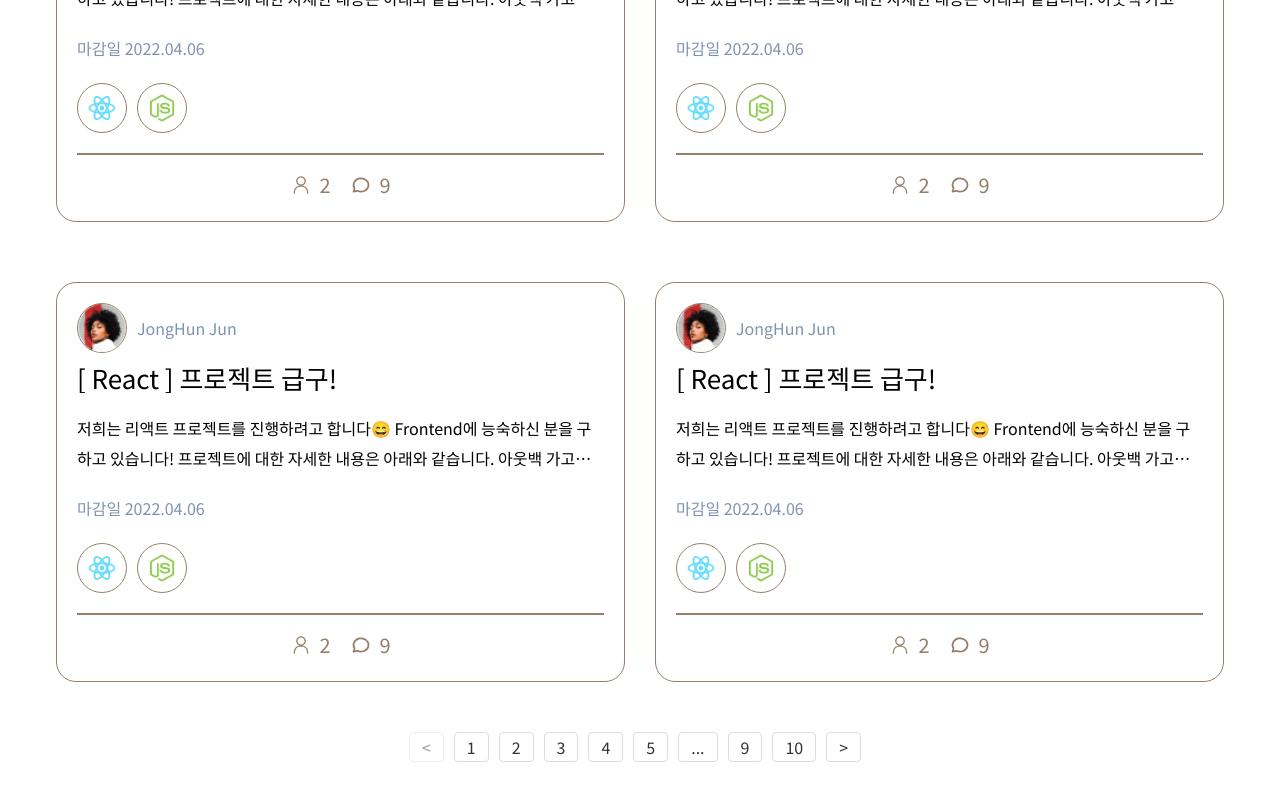
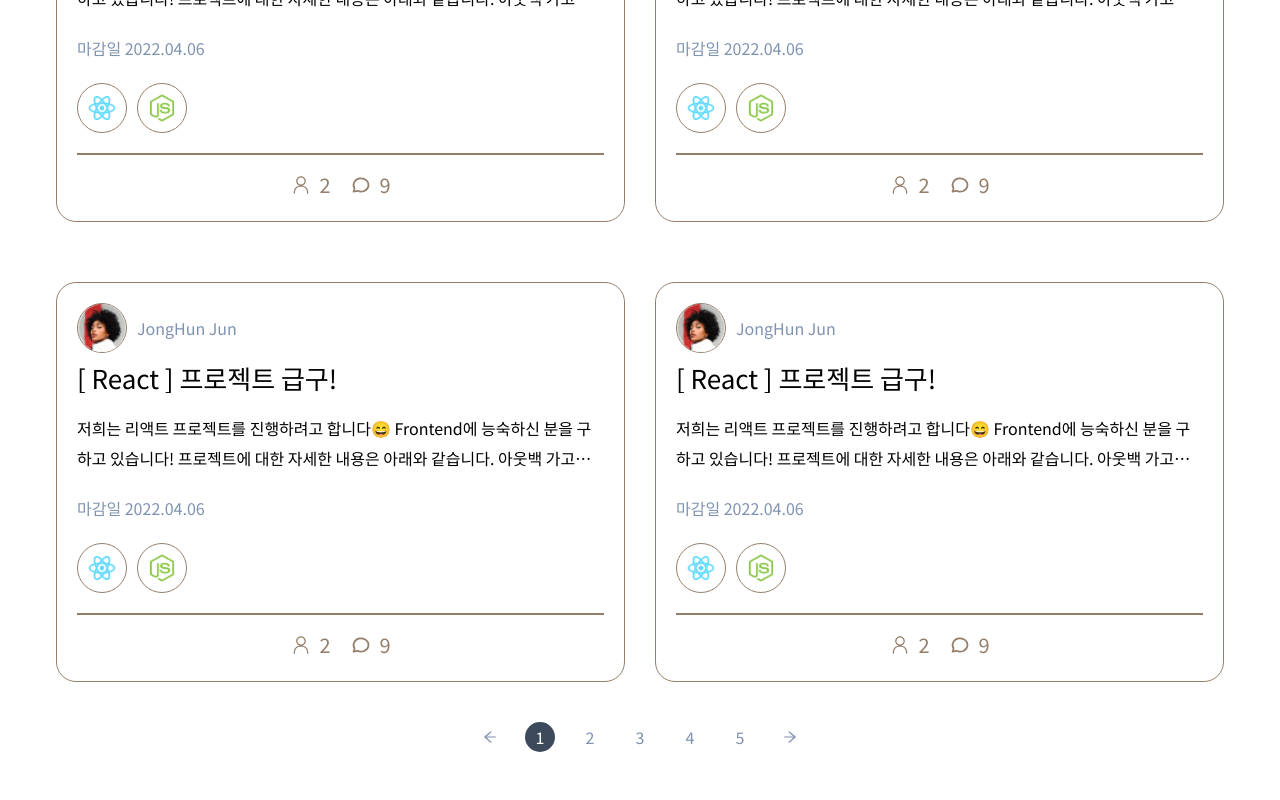
Before and after one commit to Team13-MoaMoa/frontend, a Next.js app: page / in a window 1280 px wide. Shown: the part 1115-1915 px from the top of the page. Before the commit the page ends 1877 px from the top, so only its background shows below. Built offline with nearby package versions, Linux system fonts and the light colour scheme.

Commit message:
feat: 페이지네이션 pre, next 아이콘 추가

```diff
--- a/src/components/main/pagination/index.tsx
+++ b/src/components/main/pagination/index.tsx
@@ -1,9 +1,10 @@
 import styled from '@emotion/styled';
 import React, { useState } from 'react';
 import ReactPaginate from 'react-paginate';
+import { AiOutlineArrowLeft, AiOutlineArrowRight } from 'react-icons/ai';
 
 function Pagination() {
-  const [currentPage, setCurrentPage] = useState(0);
+  const [currentPage, setCurrentPage] = useState(1);
 
   const handlePageChange = ({ selected }: { selected: number }) => {
     setCurrentPage(selected);
@@ -12,69 +13,35 @@ function Pagination() {
   return (
     <div>
       <PaginationContainer
-        pageCount={10}
+        pageCount={5}
         pageRangeDisplayed={5}
         marginPagesDisplayed={2}
         onPageChange={handlePageChange}
-        previousLabel={'<'}
-        nextLabel={'>'}
+        previousLabel={<AiOutlineArrowLeft />}
+        nextLabel={<AiOutlineArrowRight />}
       />
     </div>
   );
 }
 
 const PaginationContainer = styled(ReactPaginate)`
-  & {
+  display: flex;
+  justify-content: center;
+  color: ${(props) => props.theme.sub_bluegray};
+  margin-bottom: 10rem;
+
+  & > li {
     display: flex;
     justify-content: center;
-    margin-top: 20px;
-    margin-bottom: 0;
-    padding-left: 0;
-    list-style: none;
-
-    li {
-      margin-right: 10px;
-      border: 1px solid #ddd;
-      border-radius: 4px;
-
-      a {
-        display: block;
-        padding: 6px 12px;
-        text-decoration: none;
-        color: #333;
-
-        &:hover {
-          background-color: #f5f5f5;
-        }
-
-        &.active {
-          background-color: #337ab7;
-          color: #fff;
-        }
-      }
-    }
-  }
-
-  .previous,
-  .next {
-    border: 1px solid #ddd;
-    border-radius: 4px;
-    display: inline-block;
-
-    a {
-      display: block;
-      padding: 6px 12px;
-      text-decoration: none;
-      color: #333;
-
-      &:hover {
-        background-color: #f5f5f5;
-      }
-    }
-
-    &.disabled {
-      opacity: 0.5;
-      pointer-events: none;
+    align-items: center;
+    width: 3rem;
+    height: 3rem;
+    margin: 1rem;
+    cursor: pointer;
+    &.selected {
+      border-radius: 100%;
+      color: white;
+      background-color: #3d4a5c;
     }
   }
 `;
```
